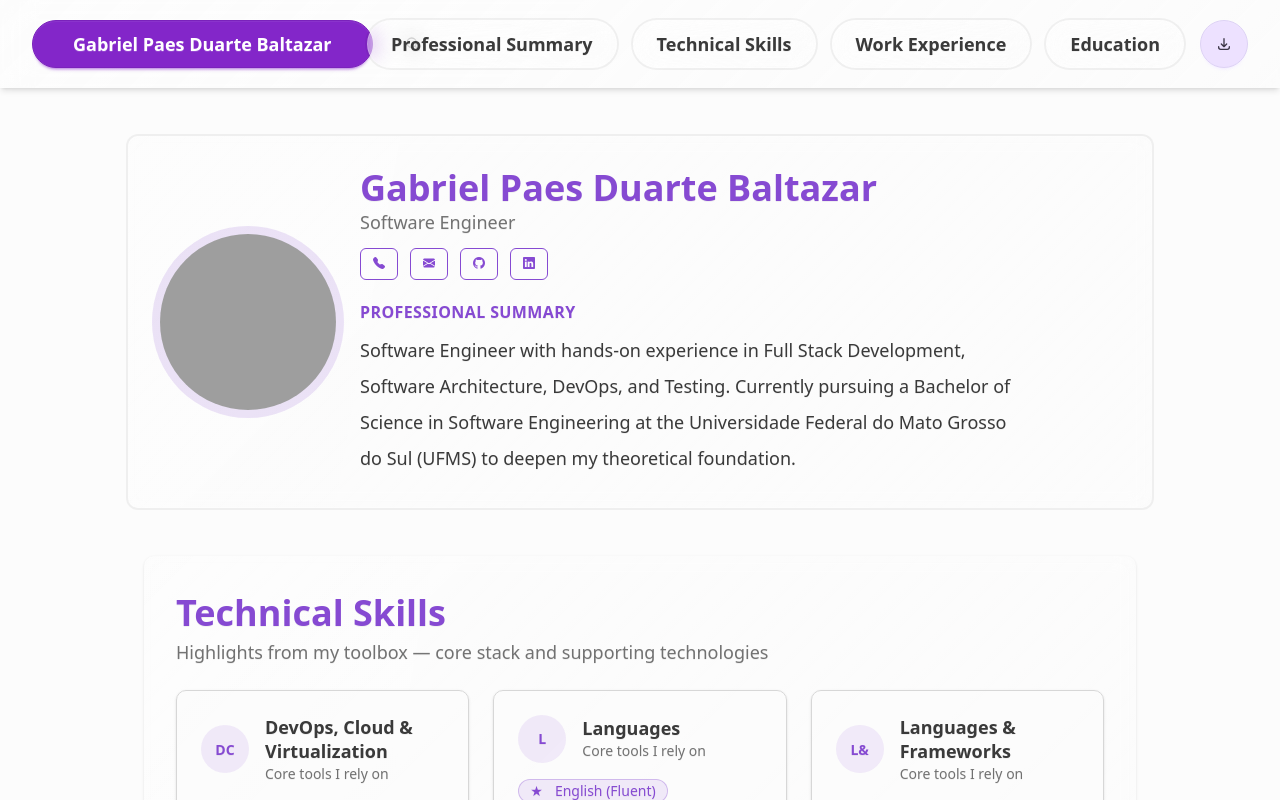
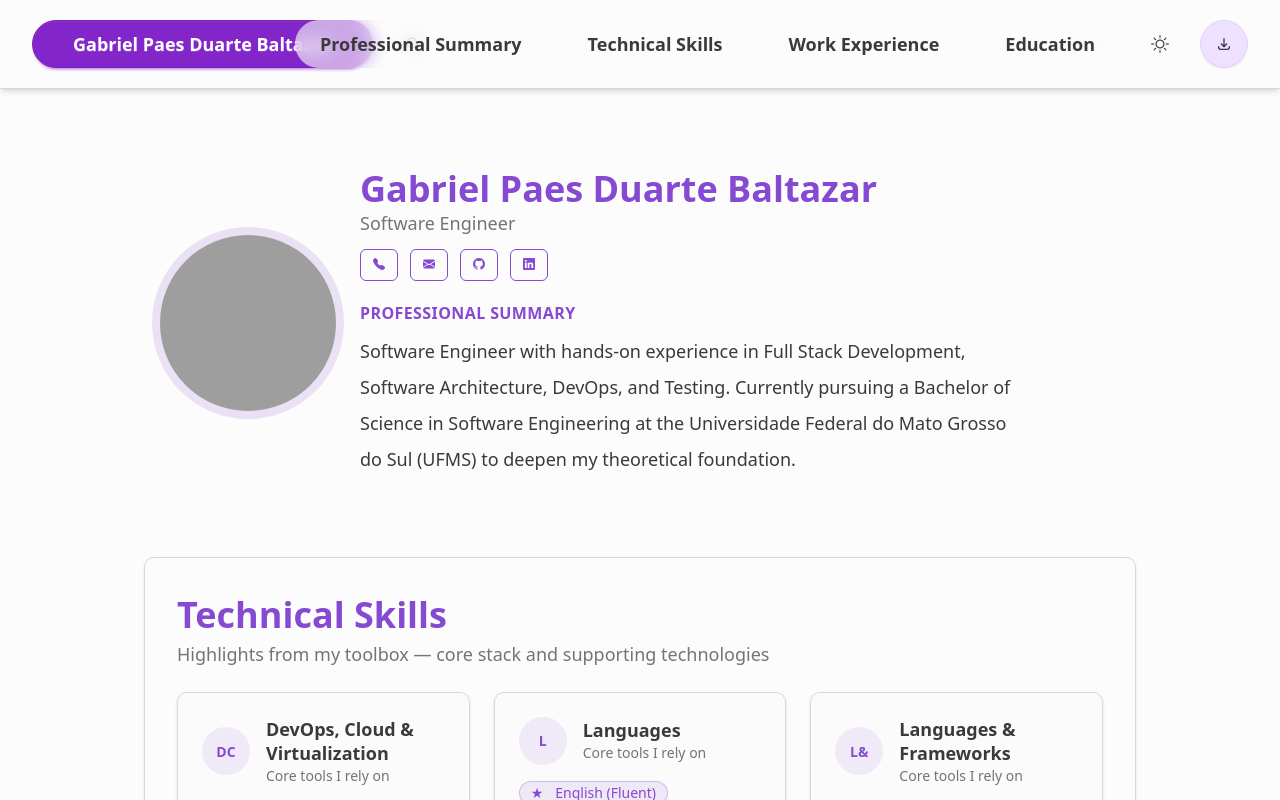
Before and after one commit to Cruellest/Portifolio-Website, a Vue app: page / in a window 1280 px wide. Shown: the top 800 px of the page. Built offline with nearby package versions, Linux system fonts and the light colour scheme; grey boxes are pictures that could not be loaded.

Commit message:
feat: update UI styles for various components to enhance visual consistency and improve user experience

```diff
--- a/src/components/education.vue
+++ b/src/components/education.vue
@@ -1,6 +1,6 @@
 <template>
   <section class="container mx-auto max-w-screen-lg my-8 sm:my-12 px-4">
-    <div class="card glass rounded-box p-6 sm:p-8 shadow">
+    <div class="card bg-base-100/80 backdrop-blur-sm border border-base-300 rounded-box p-6 sm:p-8 shadow">
       <div class="flex items-end justify-between gap-4 flex-wrap">
         <div>
           <h2 class="text-2xl sm:text-3xl md:text-4xl leading-tight sm:leading-snug text-primary font-bold break-words">
--- a/src/components/experience.vue
+++ b/src/components/experience.vue
@@ -1,6 +1,6 @@
 <template>
   <section class="container mx-auto max-w-screen-lg my-8 sm:my-12 px-4">
-    <div class="card glass rounded-box p-6 sm:p-8 shadow">
+    <div class="card bg-base-100/80 backdrop-blur-sm border border-base-300 rounded-box p-6 sm:p-8 shadow">
       <div class="flex items-end justify-between gap-4 flex-wrap">
         <div>
           <h2 class="text-2xl sm:text-3xl md:text-4xl leading-tight sm:leading-snug text-primary font-bold break-words">
--- a/src/components/loading.vue
+++ b/src/components/loading.vue
@@ -3,7 +3,7 @@
     v-if="show"
     class="no-print print:hidden fixed inset-0 z-50 grid place-items-center bg-base-100/60 backdrop-blur-sm"
   >
-    <div class="glass rounded-box p-6 sm:p-8 shadow-xl text-center w-[min(90vw,28rem)]">
+    <div class="bg-base-100/80 backdrop-blur-md rounded-box p-6 sm:p-8 shadow-xl text-center w-[min(90vw,28rem)]">
       <div v-if="status === 'loading'" class="flex flex-col items-center gap-3">
         <span class="loading loading-spinner loading-lg text-primary"></span>
         <p class="text-base-content/80">{{ message || 'Loading…' }}</p>
--- a/src/components/navbar.vue
+++ b/src/components/navbar.vue
@@ -1,7 +1,7 @@
 <template>
   <!-- NAVBAR ROOT -->
   <div
-    class="navbar glass sticky top-0 left-0 z-50 isolate transition-all bg-base-100/60 border-b border-base-300 shadow-md supports-[backdrop-filter]:backdrop-blur-lg backdrop-blur-lg no-print"
+    class="navbar sticky top-0 left-0 z-50 isolate transition-all bg-base-100/60 border-b border-base-300 shadow-md supports-[backdrop-filter]:backdrop-blur-lg backdrop-blur-lg no-print"
     data-search-ignore
     :class="[sizeClasses.navbar]"
   >
@@ -133,14 +133,45 @@
           :key="key"
           :href="`#${key}`"
           :class="[
-            'btn btn-ghost glass rounded-full whitespace-nowrap',
-            'hover:bg-base-200 hover:text-base-content transition-colors duration-200',
+            'btn btn-ghost bg-base-100/60 backdrop-blur-sm rounded-full whitespace-nowrap',
+            'hover:bg-accent hover:text-accent-content transition-colors duration-200',
             sizeClasses.navBtn
           ]"
           @click.prevent="scrollToSection(key)"
         >
           {{ getResponsiveName(section) }}
         </a>
+      </div>
+
+      <!-- THEME SWITCHER -->
+      <div class="dropdown dropdown-end">
+        <label
+          tabindex="0"
+          :class="['btn btn-ghost btn-circle rounded-full flex-shrink-0', sizeClasses.menuBtn]"
+          title="Tema"
+        >
+          <i :class="['bi', themeIcon]"></i>
+        </label>
+        <ul tabindex="0" class="dropdown-content z-[1] menu p-2 shadow bg-base-100 rounded-box w-44">
+          <li>
+            <button class="rounded-full" @click="setTheme('auto')">
+              <i class="bi bi-circle-half"></i>
+              Auto
+            </button>
+          </li>
+          <li>
+            <button class="rounded-full" @click="setTheme('light')">
+              <i class="bi bi-brightness-high"></i>
+              Claro
+            </button>
+          </li>
+          <li>
+            <button class="rounded-full" @click="setTheme('dark')">
+              <i class="bi bi-moon"></i>
+              Escuro
+            </button>
+          </li>
+        </ul>
       </div>
 
       <!-- DOWNLOAD BUTTON -->
@@ -484,6 +515,63 @@ const scrollToSection = (id) => {
   // fecha busca se aberta
   isSearchOpen.value = false
 }
+
+const THEME_KEY = 'theme-preference'
+const themeMode = ref('auto')
+const isDarkPreferred = ref(window.matchMedia('(prefers-color-scheme: dark)').matches)
+
+const applyTheme = (mode) => {
+  const root = document.documentElement
+  if (mode === 'light') {
+    root.setAttribute('data-theme', 'light-custom')
+  } else if (mode === 'dark') {
+    root.setAttribute('data-theme', 'dark-custom')
+  } else {
+    root.removeAttribute('data-theme') // Auto: lets prefers-color-scheme decide (default/prefersdark)
+  }
+}
+
+const setTheme = (mode) => {
+  themeMode.value = mode
+  localStorage.setItem(THEME_KEY, mode)
+  applyTheme(mode)
+}
+
+const initTheme = () => {
+  const saved = localStorage.getItem(THEME_KEY)
+  setTheme(saved === 'light' || saved === 'dark' ? saved : 'auto')
+}
+
+const themeIcon = computed(() => {
+  if (themeMode.value === 'light') return 'bi-brightness-high'
+  if (themeMode.value === 'dark') return 'bi-moon'
+  return isDarkPreferred.value ? 'bi-moon' : 'bi-brightness-high'
+})
+
+let mediaQueryRef = null
+let mqlListenerRef = null
+
+onMounted(() => {
+  window.addEventListener('keydown', handleKeydown, { passive: false })
+  window.addEventListener('click', handleDocumentClick, true)
+  initTheme()
+  mediaQueryRef = window.matchMedia('(prefers-color-scheme: dark)')
+  const onSchemeChange = (e) => {
+    isDarkPreferred.value = e.matches
+    if (themeMode.value === 'auto') applyTheme('auto')
+  }
+  mediaQueryRef.addEventListener('change', onSchemeChange)
+  mqlListenerRef = onSchemeChange
+})
+
+onBeforeUnmount(() => {
+  window.removeEventListener('keydown', handleKeydown)
+  window.removeEventListener('click', handleDocumentClick, true)
+  clearHighlights()
+  if (mediaQueryRef && mqlListenerRef) {
+    mediaQueryRef.removeEventListener('change', mqlListenerRef)
+  }
+})
 </script>
 
 <style>
--- a/src/components/skills.vue
+++ b/src/components/skills.vue
@@ -1,6 +1,6 @@
 <template>
   <section class="container mx-auto max-w-screen-lg my-8 sm:my-12 px-4">
-    <div class="card glass rounded-box p-6 sm:p-8 shadow">
+    <div class="card bg-base-100/80 backdrop-blur-sm border border-base-300 rounded-box p-6 sm:p-8 shadow">
       <div class="flex items-end justify-between gap-4 flex-wrap">
         <div>
           <h2 class="text-2xl sm:text-3xl md:text-4xl leading-tight sm:leading-snug text-primary font-bold break-words">
--- a/src/components/summary.vue
+++ b/src/components/summary.vue
@@ -1,5 +1,5 @@
 <template>
-  <section class="container mx-auto max-w-screen-lg my-8 sm:my-12 px-4 glass rounded-box p-6 sm:p-8 text-base sm:text-lg">
+  <section class="container mx-auto max-w-screen-lg my-8 sm:my-12 px-4 bg-base-100/80 backdrop-blur-md rounded-box p-6 sm:p-8 text-base sm:text-lg">
     <!-- Header: Foto + Nome/Título -->
     <div class="flex flex-col sm:flex-row items-center gap-4 sm:gap-6">
       <div class="relative">
--- a/src/style.css
+++ b/src/style.css
@@ -10,26 +10,26 @@
   color-scheme: light;
 
   /* Base e texto (fundo branco e textos #333) */
-  --color-base-100: oklch(0.99 0 0);       /* #ffffff */
-  --color-base-200: oklch(0.96 0.02 300);  /* #f9f5fb aproximado */
-  --color-base-300: oklch(0.88 0 0);       /* #dddddd aproximado */
-  --color-base-content: oklch(0.35 0 0);   /* #333333 aproximado */
+  --color-base-100: oklch(0.99 0 0);
+  --color-base-200: oklch(0.96 0.02 300);
+  --color-base-300: oklch(0.88 0 0);
+  --color-base-content: oklch(0.35 0 0);
 
   /* Primária (roxo do currículo #7c2d9f) */
-  --color-primary: oklch(0.55 0.20 300);         /* #7c2d9f aproximado */
-  --color-primary-content: oklch(0.99 0 0);      /* branco para contraste */
+  --color-primary: oklch(0.55 0.20 300);
+  --color-primary-content: oklch(0.99 0 0);
 
   /* Secundária (roxo escuro #6b21a8) */
-  --color-secondary: oklch(0.50 0.23 305);       /* #6b21a8 aproximado */
-  --color-secondary-content: oklch(0.99 0 0);    /* branco */
+  --color-secondary: oklch(0.50 0.23 305);
+  --color-secondary-content: oklch(0.99 0 0);
 
   /* Acento (lilás claro #e9d5ff) */
-  --color-accent: oklch(0.93 0.05 300);          /* #e9d5ff aproximado */
-  --color-accent-content: oklch(0.35 0.03 300);  /* texto escuro/lilás para contraste */
+  --color-accent: oklch(0.93 0.05 300);
+  --color-accent-content: oklch(0.35 0.03 300);
 
-  /* Neutros (suporte, pouco usados no currículo) */
-  --color-neutral: oklch(0.28 0.05 300);         /* neutro escuro com leve matiz roxo */
-  --color-neutral-content: oklch(0.98 0 0);      /* quase branco */
+  /* Neutros */
+  --color-neutral: oklch(0.28 0.05 300);
+  --color-neutral-content: oklch(0.98 0 0);
 
   /* Mantidos (padrões) */
   --color-info: oklch(0.58 0.28 200);
@@ -56,3 +56,54 @@
   --glass-blur: 10px;
   --glass-opacity: 0.3;
 }
+
+/* Tema escuro estiloso, estilo Mica */
+@plugin "daisyui/theme" {
+  name: "dark-custom";
+  default: false;
+  prefersdark: true;
+  color-scheme: dark;
+
+  /* Bases com leve tonalidade fria (Mica) e texto claro */
+  --color-base-100: oklch(0.15 0.035 285);  /* superfície principal com leve azul/violeta */
+  --color-base-200: oklch(0.19 0.04 285);   /* elevação suave */
+  --color-base-300: oklch(0.26 0.05 285);   /* bordas/delimitadores */
+  --color-base-content: oklch(0.95 0.01 300);
+
+  /* Primária/acentos preservando identidade e melhor contraste no dark */
+  --color-primary: oklch(0.65 0.22 300);
+  --color-primary-content: oklch(0.99 0 0);
+  --color-secondary: oklch(0.60 0.24 305);
+  --color-secondary-content: oklch(0.99 0 0);
+  --color-accent: oklch(0.78 0.12 300);
+  --color-accent-content: oklch(0.12 0.02 300);
+
+  /* Neutros e feedback */
+  --color-neutral: oklch(0.35 0.05 290);
+  --color-neutral-content: oklch(0.98 0.005 300);
+  --color-info: oklch(0.72 0.18 220);
+  --color-info-content: oklch(0.1 0.01 220);
+  --color-success: oklch(0.72 0.18 150);
+  --color-success-content: oklch(0.1 0.01 150);
+  --color-warning: oklch(0.80 0.20 80);
+  --color-warning-content: oklch(0.18 0.05 80);
+  --color-error: oklch(0.68 0.24 20);
+  --color-error-content: oklch(0.1 0.01 20);
+
+  /* Mesmo “feel” de componentes */
+  --radius-selector: 0.75rem;
+  --radius-field: 0.375rem;
+  --radius-box: 0.625rem;
+
+  --size-selector: 0.25rem;
+  --size-field: 0.25rem;
+
+  --border: 1px;
+
+  /* Efeito Mica: profundidade + leve noise + vidro translúcido com blur alto e baixa opacidade */
+  --depth: 6;
+  --noise: 10;
+
+  --glass-blur: 100px;     /* mais difuso, estilo Mica */
+  --glass-opacity: 0.12;  /* menos opaco para misturar com o fundo */
+}
```
